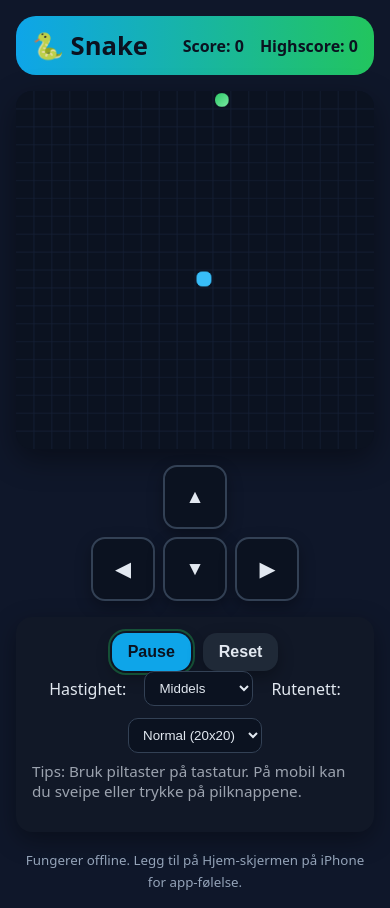
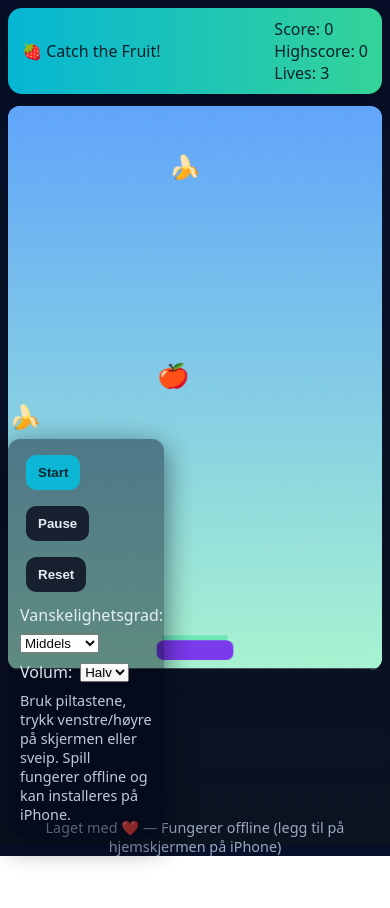
Before and after one commit to frigstad/snake-game, a plain HTML site: page index.html in a window 390 px wide. Both pictures are taken after a click on the button "Start". After the commit the page ends 856 px from the top, so only its background shows below. Drawn offline with Linux system fonts and the light colour scheme.

Commit message:
Add files via upload

```diff
--- a/index.html
+++ b/index.html
@@ -1,75 +1,65 @@
-<!DOCTYPE html>
+<!doctype html>
 <html lang="no">
 <head>
-  <meta charset="UTF-8" />
+  <meta charset="utf-8" />
   <meta name="viewport" content="width=device-width, initial-scale=1, viewport-fit=cover" />
-  <title>Snake – Nettleser & iPhone</title>
-  <meta name="description" content="Et enkelt Snake-spill med tastatur og touch. Installer som app via Hjem-skjermen." />
-  <meta name="theme-color" content="#0ea5e9" />
-
-  <!-- iOS PWA friendliness -->
+  <meta name="theme-color" content="#06b6d4" />
+  <title>Catch the Fruit!</title>
+  <link rel="manifest" href="manifest.webmanifest" />
+  <link rel="stylesheet" href="style.css" />
   <meta name="apple-mobile-web-app-capable" content="yes">
   <meta name="apple-mobile-web-app-status-bar-style" content="black-translucent">
-  <meta name="apple-mobile-web-app-title" content="Snake">
   <link rel="apple-touch-icon" href="icons/icon-180.png" />
-
-  <link rel="manifest" href="manifest.webmanifest" />
-  <link rel="stylesheet" href="style.css" />
 </head>
 <body>
   <div id="app">
+    <div id="watermark">Amund er kul</div>
     <header class="topbar">
-      <h1>🐍 Snake</h1>
-      <div class="scores">
+      <div class="title">🍓 Catch the Fruit!</div>
+      <div class="hud">
         <div>Score: <span id="score">0</span></div>
         <div>Highscore: <span id="highscore">0</span></div>
+        <div>Lives: <span id="lives">3</span></div>
       </div>
     </header>
 
-    <main class="game-area">
-      <canvas id="game" width="480" height="480" aria-label="Snake spillbrett" role="img"></canvas>
+    <main class="game-shell">
+      <canvas id="game"></canvas>
 
-      <div class="controls">
-        <div class="row">
-          <button id="btn-up" class="btn btn-dir" aria-label="Opp">▲</button>
+      <div class="controls-panel">
+        <div class="controls-row">
+          <button id="startBtn" class="btn primary">Start</button>
+          <button id="pauseBtn" class="btn">Pause</button>
+          <button id="resetBtn" class="btn">Reset</button>
         </div>
-        <div class="row">
-          <button id="btn-left" class="btn btn-dir" aria-label="Venstre">◀</button>
-          <button id="btn-down" class="btn btn-dir" aria-label="Ned">▼</button>
-          <button id="btn-right" class="btn btn-dir" aria-label="Høyre">▶</button>
-        </div>
-      </div>
-
-      <section class="panel">
-        <div class="row gap">
-          <button id="startPause" class="btn btn-primary">Start</button>
-          <button id="reset" class="btn">Reset</button>
-        </div>
-        <div class="row gap">
-          <label for="speed">Hastighet:</label>
-          <select id="speed">
-            <option value="160">Rolig</option>
-            <option value="120" selected>Middels</option>
-            <option value="90">Rask</option>
-            <option value="60">Ekstra rask</option>
+        <div class="controls-row small">
+          <label for="difficulty">Vanskelighetsgrad:</label>
+          <select id="difficulty">
+            <option value="easy">Rolig</option>
+            <option value="medium" selected>Middels</option>
+            <option value="hard">Vanskelig</option>
           </select>
-
-          <label for="grid">Rutenett:</label>
-          <select id="grid">
-            <option value="16">Stor (16x16)</option>
-            <option value="20" selected>Normal (20x20)</option>
-            <option value="24">Liten (24x24)</option>
+          <label for="volume">Volum:</label>
+          <select id="volume">
+            <option value="0">Av</option>
+            <option value="0.5" selected>Halv</option>
+            <option value="1">Full</option>
           </select>
         </div>
-        <p class="hint">
-          Tips: Bruk piltaster på tastatur. På mobil kan du sveipe eller trykke på pilknappene.
-        </p>
-      </section>
+        <p class="hint">Bruk piltastene, trykk venstre/høyre på skjermen eller sveip. Spill fungerer offline og kan installeres på iPhone.</p>
+      </div>
     </main>
 
-    <footer class="footer">
-      <small>Fungerer offline. Legg til på Hjem-skjermen på iPhone for app-følelse.</small>
-    </footer>
+    <div id="overlay" class="overlay hidden" role="dialog" aria-modal="true">
+      <div class="overlay-content">
+        <h2 id="overlay-title">Game Over</h2>
+        <p id="overlay-msg">Du fikk <span id="final-score">0</span> poeng!</p>
+        <button id="playAgain" class="btn primary">Spill igjen</button>
+        <button id="gotoHome" class="btn">Til hovedmeny</button>
+      </div>
+    </div>
+
+    <footer class="footer">Laget med ❤️ — Fungerer offline (legg til på hjemskjermen på iPhone)</footer>
   </div>
 
   <script src="script.js"></script>
--- a/script.js
+++ b/script.js
@@ -1,259 +1,138 @@
+
 (() => {
   const canvas = document.getElementById('game');
-  const ctx = canvas.getContext('2d');
+  const ctx = canvas.getContext('2d', {alpha:false});
   const scoreEl = document.getElementById('score');
-  const highscoreEl = document.getElementById('highscore');
-  const startPauseBtn = document.getElementById('startPause');
-  const resetBtn = document.getElementById('reset');
-  const speedSel = document.getElementById('speed');
-  const gridSel = document.getElementById('grid');
+  const highEl = document.getElementById('highscore');
+  const livesEl = document.getElementById('lives');
+  const startBtn = document.getElementById('startBtn');
+  const pauseBtn = document.getElementById('pauseBtn');
+  const resetBtn = document.getElementById('resetBtn');
+  const difficultySel = document.getElementById('difficulty');
+  const overlay = document.getElementById('overlay');
+  const finalScore = document.getElementById('final-score');
+  const playAgain = document.getElementById('playAgain');
+  const watermark = document.getElementById('watermark');
 
-  const btnUp = document.getElementById('btn-up');
-  const btnDown = document.getElementById('btn-down');
-  const btnLeft = document.getElementById('btn-left');
-  const btnRight = document.getElementById('btn-right');
+  function fitCanvas() {
+    // full available viewport size (account for device pixel ratio)
+    const DPR = window.devicePixelRatio || 1;
+    const w = Math.max(320, Math.floor(window.innerWidth * DPR));
+    const h = Math.max(480, Math.floor((window.innerHeight - 160) * DPR));
+    canvas.width = w; canvas.height = h;
+  }
+  window.addEventListener('resize', () => { fitCanvas(); draw(); });
 
-  // Game state
-  let gridSize = parseInt(gridSel.value, 10); // cells in one row/col
-  let cell = canvas.width / gridSize;
-  let snake, dir, food, score, playing, tickMs, lastTick, moveQueue;
+  let running=false, score=0, highscore=loadHS(), lives=3;
+  let items=[], basket={x:0,y:0,w:120,h:30,speed:8}, lastSpawn=0, spawnInterval=1200, gravity=2.0, lastTime=0;
+  let difficulty='medium';
 
-  function loadHighscore() {
-    const hs = localStorage.getItem('snake_highscore');
-    return hs ? parseInt(hs, 10) : 0;
+  const TYPES=[{id:'apple',emoji:'🍎',p:1,prob:40},{id:'banana',emoji:'🍌',p:2,prob:30},{id:'grape',emoji:'🍇',p:3,prob:20},{id:'straw',emoji:'🍓',p:4,prob:8},{id:'bomb',emoji:'💣',p:0,prob:2,bomb:true}];
+
+  function pick(){const total=TYPES.reduce((s,t)=>s+t.prob,0);let r=Math.random()*total,acc=0;for(let t of TYPES){acc+=t.prob;if(r<=acc) return t}return TYPES[0]}
+
+  function resetState(){
+    fitCanvas();
+    score=0;lives=3;items=[];
+    spawnInterval = difficulty==='hard'?900:(difficulty==='easy'?1500:1200);
+    gravity = difficulty==='hard'?2.4:(difficulty==='easy'?1.6:2.0);
+    const W = canvas.width / (window.devicePixelRatio||1);
+    const H = canvas.height / (window.devicePixelRatio||1);
+    basket.w = Math.max(80, Math.floor(W/6)); basket.h = Math.max(24, Math.floor(basket.w/4));
+    basket.x = (W - basket.w)/2; basket.y = H - basket.h - 12;
+    updateHUD(); updateHigh();
   }
-  function saveHighscore(v) {
-    localStorage.setItem('snake_highscore', String(v));
-  }
-  function updateHighscore() {
-    const hs = loadHighscore();
-    highscoreEl.textContent = hs;
+  function loadHS(){const v=localStorage.getItem('ctf_hs');return v?parseInt(v,10):0}
+  function saveHS(v){localStorage.setItem('ctf_hs',String(v))}
+  function updateHigh(){document.getElementById('highscore').textContent = highscore}
+  function updateHUD(){scoreEl.textContent=score; livesEl.textContent=lives}
+
+  function spawn(){
+    const t = pick();
+    const DPR=window.devicePixelRatio||1;
+    const W = canvas.width / DPR;
+    const size = Math.max(28, Math.floor(W/(6+Math.random()*6)));
+    const x = Math.random()*(W - size);
+    const speed = gravity * (1 + Math.random()*0.7);
+    items.push({type:t.id,emoji:t.emoji,x:x,y:-size,w:size,h:size,vy:speed,points:t.p,bomb:!!t.bomb});
   }
 
-  function resetState() {
-    gridSize = parseInt(gridSel.value, 10);
-    cell = canvas.width / gridSize;
-    tickMs = parseInt(speedSel.value, 10);
-    snake = [{x: Math.floor(gridSize/2), y: Math.floor(gridSize/2)}];
-    dir = {x: 1, y: 0};
-    score = 0;
-    scoreEl.textContent = score;
-    moveQueue = [];
-    spawnFood();
+  function draw(){
+    const DPR=window.devicePixelRatio||1;
+    const W = canvas.width, H = canvas.height;
+    ctx.clearRect(0,0,W,H);
+    // background gradient
+    const g = ctx.createLinearGradient(0,0,0,H);
+    g.addColorStop(0,'#60a5fa'); g.addColorStop(1,'#a7f3d0');
+    ctx.fillStyle = g; ctx.fillRect(0,0,W,H);
+
+    ctx.save(); ctx.scale(DPR,DPR);
+    // items
+    ctx.textAlign = 'left'; ctx.textBaseline = 'top'; ctx.font = '28px serif';
+    items.forEach(it => { ctx.fillText(it.emoji, it.x, it.y + it.h - 6); });
+    // basket
+    ctx.fillStyle = '#7c3aed'; roundRect(ctx, basket.x, basket.y, basket.w, basket.h, 8); ctx.fill();
+    ctx.fillStyle = '#6ee7b7'; ctx.fillRect(basket.x+6, basket.y-6, basket.w-12, 6);
+
+    // ground line
+    ctx.fillStyle = '#0b1220'; ctx.fillRect(0, (canvas.height/DPR)-2, (canvas.width/DPR), 2);
+
+    ctx.restore();
+  }
+  function roundRect(ctx,x,y,w,h,r){ctx.beginPath();ctx.moveTo(x+r,y);ctx.arcTo(x+w,y,x+w,y+h,r);ctx.arcTo(x+w,y+h,x,y+h,r);ctx.arcTo(x,y+h,x,y,r);ctx.arcTo(x,y,x+w,y,r);ctx.closePath()}
+
+  function loop(ts){
+    if(!running){ lastTime=ts; requestAnimationFrame(loop); return; }
+    const delta = ts - lastTime; lastTime = ts;
+    if (ts - lastSpawn > spawnInterval){ spawn(); lastSpawn = ts; spawnInterval = Math.max(450, spawnInterval * 0.995); }
+    for (let i=items.length-1;i>=0;i--){
+      const it = items[i]; it.y += it.vy * (delta/16);
+      const DPR=window.devicePixelRatio||1;
+      const H = canvas.height / DPR;
+      if (it.y + it.h >= basket.y && it.x + it.w > basket.x && it.x < basket.x + basket.w){
+        if (it.bomb){ lives--; play('bomb'); } else { score += it.points; play('catch'); spawnInterval = Math.max(450, spawnInterval - (it.points*4)); }
+        items.splice(i,1); updateHUD(); if (lives<=0) return endGame();
+        continue;
+      }
+      if (it.y > H + 100){ if (!it.bomb){ lives--; updateHUD(); play('miss'); if (lives<=0) return endGame(); } items.splice(i,1); }
+    }
+    draw();
+    requestAnimationFrame(loop);
   }
 
-  function spawnFood() {
-    while (true) {
-      const f = {
-        x: Math.floor(Math.random() * gridSize),
-        y: Math.floor(Math.random() * gridSize)
-      };
-      if (!snake.some(s => s.x === f.x && s.y === f.y)) {
-        food = f;
-        return;
-      }
-    }
+  function start(){ if (!running){ running=true; lastTime=performance.now(); requestAnimationFrame(loop); } }
+  function pause(){ running=false }
+  function reset(){ running=false; resetState(); draw(); overlay.classList.add('hidden'); }
+
+  function endGame(){ running=false; if (score>highscore){ highscore=score; saveHS(highscore); updateHigh(); } document.getElementById('final-score').textContent = score; overlay.classList.remove('hidden'); }
+
+  function moveBasket(dir){ basket.x += dir * basket.speed * 8; const W = canvas.width / (window.devicePixelRatio||1); basket.x = Math.max(0, Math.min(basket.x, W - basket.w)); draw(); }
+  window.addEventListener('keydown',(e)=>{ if(e.key==='ArrowLeft') moveBasket(-1); if(e.key==='ArrowRight') moveBasket(1); if(e.key===' ') { if (running) pause(); else start(); } });
+
+  // touch controls: tap halves and swipe
+  let touchStart=null;
+  canvas.addEventListener('touchstart',(e)=>{ e.preventDefault(); const t=e.touches[0]; touchStart={x:t.clientX,y:t.clientY}; const w=window.innerWidth; if (t.clientX < w/2) moveBasket(-1); else moveBasket(1); }, {passive:false});
+  canvas.addEventListener('touchend',(e)=>{ if(!touchStart) return; const t=e.changedTouches[0]; const dx=t.clientX-touchStart.x, dy=t.clientY-touchStart.y; if(Math.abs(dx)>30 && Math.abs(dx)>Math.abs(dy)) moveBasket(dx>0?1:-1); touchStart=null; }, {passive:true});
+
+  startBtn.addEventListener('click', ()=> start());
+  pauseBtn.addEventListener('click', ()=> pause());
+  resetBtn.addEventListener('click', ()=> reset());
+  playAgain.addEventListener('click', ()=> { reset(); start(); });
+  document.getElementById('gotoHome').addEventListener('click', ()=> { overlay.classList.add('hidden'); reset(); });
+
+  difficultySel.addEventListener('change', ()=> { difficulty = difficultySel.value; resetState(); draw(); });
+
+  function play(name){ try{ const ctxA = new (window.AudioContext||window.webkitAudioContext)(); const o = ctxA.createOscillator(); const g = ctxA.createGain(); o.connect(g); g.connect(ctxA.destination); if(name==='catch'){ o.type='sine'; o.frequency.value=880; g.gain.value=0.06; } if(name==='bomb'){ o.type='square'; o.frequency.value=120; g.gain.value=0.12;} if(name==='miss'){ o.type='sawtooth'; o.frequency.value=240; g.gain.value=0.04;} o.start(); g.gain.exponentialRampToValueAtTime(0.001, ctxA.currentTime + 0.18); setTimeout(()=>{ o.stop(); ctxA.close(); },220);}catch(e){} }
+
+  // watermark blinking: every 30s show for 4s
+  function watermarkLoop(){
+    setTimeout(()=>{
+      function cycle(){ watermark.classList.add('show'); setTimeout(()=>watermark.classList.remove('show'),4000); setTimeout(cycle,30000); }
+      cycle();
+    },30000);
   }
 
-  function drawRoundedRect(x, y, w, h, r) {
-    ctx.beginPath();
-    ctx.moveTo(x+r, y);
-    ctx.arcTo(x+w, y, x+w, y+h, r);
-    ctx.arcTo(x+w, y+h, x, y+h, r);
-    ctx.arcTo(x, y+h, x, y, r);
-    ctx.arcTo(x, y, x+w, y, r);
-    ctx.closePath();
-  }
-
-  function draw() {
-    // Background grid
-    ctx.fillStyle = '#0b1220';
-    ctx.fillRect(0,0,canvas.width,canvas.height);
-
-    // Subtle grid lines
-    ctx.strokeStyle = '#172036';
-    ctx.lineWidth = 1;
-    ctx.beginPath();
-    for (let i=1; i<gridSize; i++) {
-      const p = i*cell;
-      ctx.moveTo(p, 0); ctx.lineTo(p, canvas.height);
-      ctx.moveTo(0, p); ctx.lineTo(canvas.width, p);
-    }
-    ctx.stroke();
-
-    // Food
-    const fx = food.x * cell, fy = food.y * cell;
-    drawRoundedRect(fx+3, fy+3, cell-6, cell-6, Math.min(10, cell/3));
-    const grad = ctx.createLinearGradient(fx, fy, fx+cell, fy+cell);
-    grad.addColorStop(0, '#22c55e');
-    grad.addColorStop(1, '#86efac');
-    ctx.fillStyle = grad;
-    ctx.fill();
-
-    // Snake
-    snake.forEach((seg, i) => {
-      const x = seg.x*cell, y = seg.y*cell;
-      const radius = Math.min(10, cell/3);
-      drawRoundedRect(x+2, y+2, cell-4, cell-4, radius);
-      // head glow
-      if (i === 0) {
-        const g = ctx.createRadialGradient(x+cell/2, y+cell/2, 2, x+cell/2, y+cell/2, cell);
-        g.addColorStop(0, '#0ea5e9');
-        g.addColorStop(1, 'rgba(14,165,233,0)');
-        ctx.fillStyle = g;
-        ctx.fill();
-      }
-      ctx.fillStyle = i === 0 ? '#38bdf8' : '#1d4ed8';
-      ctx.fill();
-    });
-  }
-
-  function step(ts) {
-    if (!playing) return;
-    if (!lastTick) lastTick = ts;
-    if (ts - lastTick >= tickMs) {
-      lastTick = ts;
-      // apply queued turn if any
-      if (moveQueue.length) {
-        dir = moveQueue.shift();
-      }
-      const head = {x: snake[0].x + dir.x, y: snake[0].y + dir.y};
-
-      // Wrap around edges to make it beginner-friendly
-      head.x = (head.x + gridSize) % gridSize;
-      head.y = (head.y + gridSize) % gridSize;
-
-      // Self collision?
-      if (snake.some((s, idx) => idx !== 0 && s.x === head.x && s.y === head.y)) {
-        gameOver();
-        return;
-      }
-
-      snake.unshift(head);
-
-      // Eat?
-      if (head.x === food.x && head.y === food.y) {
-        score += 1;
-        scoreEl.textContent = score;
-        spawnFood();
-        // slightly increase speed every 5 points (min 50ms)
-        if (score % 5 === 0) {
-          tickMs = Math.max(50, tickMs - 5);
-        }
-      } else {
-        snake.pop();
-      }
-      draw();
-    }
-    requestAnimationFrame(step);
-  }
-
-  function gameOver() {
-    playing = false;
-    startPauseBtn.textContent = 'Start';
-    // Update highscore
-    const hs = loadHighscore();
-    if (score > hs) {
-      saveHighscore(score);
-    }
-    updateHighscore();
-
-    // Overlay
-    ctx.save();
-    ctx.fillStyle = 'rgba(0,0,0,0.5)';
-    ctx.fillRect(0,0,canvas.width,canvas.height);
-    ctx.fillStyle = '#e2e8f0';
-    ctx.font = '700 28px system-ui, -apple-system, Segoe UI, Roboto, Arial';
-    ctx.textAlign = 'center';
-    ctx.fillText('Game Over', canvas.width/2, canvas.height/2 - 10);
-    ctx.font = '500 18px system-ui, -apple-system, Segoe UI, Roboto, Arial';
-    ctx.fillText('Trykk Start for å spille igjen', canvas.width/2, canvas.height/2 + 18);
-    ctx.restore();
-  }
-
-  // Controls
-  function scheduleTurn(nx, ny) {
-    // Prevent reversing directly
-    const last = moveQueue.length ? moveQueue[moveQueue.length-1] : dir;
-    if (last.x + nx === 0 && last.y + ny === 0) return;
-    moveQueue.push({x: nx, y: ny});
-  }
-
-  window.addEventListener('keydown', (e) => {
-    switch (e.key) {
-      case 'ArrowUp': scheduleTurn(0, -1); break;
-      case 'ArrowDown': scheduleTurn(0, 1); break;
-      case 'ArrowLeft': scheduleTurn(-1, 0); break;
-      case 'ArrowRight': scheduleTurn(1, 0); break;
-      case ' ': toggleStartPause(); break;
-    }
-  }, {passive: true});
-
-  // On-screen buttons
-  btnUp.addEventListener('click', () => scheduleTurn(0, -1));
-  btnDown.addEventListener('click', () => scheduleTurn(0, 1));
-  btnLeft.addEventListener('click', () => scheduleTurn(-1, 0));
-  btnRight.addEventListener('click', () => scheduleTurn(1, 0));
-
-  // Touch swipe controls
-  let touchStart = null;
-  canvas.addEventListener('touchstart', (e) => {
-    e.preventDefault();
-    const t = e.changedTouches[0];
-    touchStart = {x: t.clientX, y: t.clientY};
-  }, {passive: false});
-  canvas.addEventListener('touchend', (e) => {
-    e.preventDefault();
-    if (!touchStart) return;
-    const t = e.changedTouches[0];
-    const dx = t.clientX - touchStart.x;
-    const dy = t.clientY - touchStart.y;
-    const ax = Math.abs(dx), ay = Math.abs(dy);
-    if (ax > 20 || ay > 20) {
-      if (ax > ay) {
-        scheduleTurn(dx > 0 ? 1 : -1, 0);
-      } else {
-        scheduleTurn(0, dy > 0 ? 1 : -1);
-      }
-    }
-    touchStart = null;
-  }, {passive: false});
-
-  function toggleStartPause() {
-    if (!playing) {
-      // If game over state, reset the screen (keep snake)
-      playing = true;
-      startPauseBtn.textContent = 'Pause';
-      lastTick = 0;
-      requestAnimationFrame(step);
-    } else {
-      playing = false;
-      startPauseBtn.textContent = 'Start';
-    }
-  }
-
-  startPauseBtn.addEventListener('click', toggleStartPause);
-  resetBtn.addEventListener('click', () => {
-    resetState();
-    draw();
-    playing = false;
-    startPauseBtn.textContent = 'Start';
-  });
-
-  speedSel.addEventListener('change', () => {
-    tickMs = parseInt(speedSel.value, 10);
-  });
-  gridSel.addEventListener('change', () => {
-    // Recompute cell size keeping canvas fixed
-    gridSize = parseInt(gridSel.value, 10);
-    cell = canvas.width / gridSize;
-    // Recreate state to match new grid cleanly
-    resetState();
-    draw();
-  });
-
-  // Init
-  updateHighscore();
-  resetState();
-  draw();
+  // init
+  fitCanvas(); resetState(); draw(); watermarkLoop(); updateHigh();
+  window.game = {start:start,pause:pause,reset:reset};
 })();
--- a/style.css
+++ b/style.css
@@ -1,35 +1,27 @@
-* { box-sizing: border-box; }
-html, body { height: 100%; margin: 0; padding: 0; font-family: system-ui, -apple-system, Segoe UI, Roboto, Arial, sans-serif; background: #0f172a; color: #e2e8f0; }
-#app { max-width: 960px; margin: 0 auto; padding: 16px; }
 
-.topbar { display: flex; justify-content: space-between; align-items: center; gap: 16px; padding: 12px 16px; background: linear-gradient(90deg, #0ea5e9, #22c55e); border-radius: 20px; color: #0b1220; }
-.topbar h1 { margin: 0; font-size: 1.6rem; }
-.scores { display: flex; gap: 16px; font-weight: 700; }
+:root{--bg:#0b1220;--accent:#06b6d4;--accent2:#34d399;--text:#e6eef6}
+*{box-sizing:border-box;margin:0;padding:0}html,body,#app{height:100%}body{font-family:system-ui,-apple-system,Segoe UI,Roboto,Arial;background:linear-gradient(180deg,#071029,#0b1220);color:var(--text);overflow:hidden}
+#app{display:flex;flex-direction:column;max-width:1200px;margin:0 auto;padding:8px;height:100%}
+.topbar{display:flex;justify-content:space-between;align-items:center;padding:10px 14px;background:linear-gradient(90deg,var(--accent),var(--accent2));border-radius:14px;color:#04202a;box-shadow:0 8px 30px rgba(2,6,23,0.6)}
+.game-shell{flex:1;display:flex;gap:12px;align-items:stretch;margin-top:12px;height:calc(100vh - 200px);position:relative}
+canvas#game{flex:1;width:100%;height:100%;border-radius:12px;display:block;touch-action:none;background:linear-gradient(180deg,#60a5fa,#a7f3d0)}
+.controls-panel{width:320px;max-width:40%;background:rgba(2,6,23,0.45);padding:12px;border-radius:12px;box-shadow:0 8px 30px rgba(2,6,23,0.6)}
+.btn{appearance:none;border:none;padding:10px 12px;border-radius:10px;background:#111827;color:var(--text);font-weight:700;cursor:pointer;margin:4px 6px}
+.btn.primary{background:var(--accent);color:#04202a}
+.controls-row{display:flex;align-items:center;gap:8px;flex-wrap:wrap;justify-content:flex-start;margin-bottom:8px}
+.hint{color:#c7d3e0;font-size:0.9rem;margin-top:6px}.footer{text-align:center;margin-top:8px;color:#9aa9bc;font-size:0.9rem}
 
-.game-area { display: grid; grid-template-columns: 1fr; gap: 16px; margin-top: 16px; }
-@media (min-width: 800px) {
-  .game-area { grid-template-columns: 480px 1fr; align-items: start; }
+/* overlay */
+.overlay{position:absolute;inset:0;display:flex;align-items:center;justify-content:center;background:rgba(2,6,23,0.35);backdrop-filter:blur(6px)}.overlay.hidden{display:none}
+.overlay-content{background:linear-gradient(180deg,#ffffff11,#00000055);padding:18px;border-radius:14px;text-align:center;box-shadow:0 12px 40px rgba(0,0,0,0.6);max-width:320px}
+
+/* watermark */
+#watermark{position:fixed;left:50%;top:50%;transform:translate(-50%,-50%) rotate(-10deg);font-size:40px;opacity:0;color:#ffffff11;font-weight:900;pointer-events:none;z-index:0;transition:opacity 0.6s}
+#watermark.show{opacity:1;color:#ffffffcc;transition:opacity 0.4s}
+
+/* mobile layout */
+@media(max-width:800px){
+  .controls-panel{width:calc(100% - 16px);position:fixed;left:8px;right:8px;bottom:8px;opacity:0.96}
+  .game-shell{flex-direction:column;height:calc(100vh - 140px);padding-bottom:140px}
+  #watermark{font-size:32px}
 }
-
-canvas#game { width: 100%; height: auto; background: #0b1220; border-radius: 16px; box-shadow: 0 10px 30px rgba(0,0,0,0.4); touch-action: none; }
-
-.panel { background: #111827; padding: 16px; border-radius: 16px; box-shadow: 0 8px 24px rgba(0,0,0,0.35); }
-.row { display: flex; align-items: center; justify-content: center; }
-.row.gap { gap: 12px; flex-wrap: wrap; }
-
-.controls { display: grid; place-items: center; gap: 8px; user-select: none; }
-.controls .row { gap: 8px; }
-
-.btn { appearance: none; border: none; padding: 10px 16px; border-radius: 14px; font-size: 1rem; font-weight: 700; background: #1f2937; color: #e2e8f0; cursor: pointer; box-shadow: 0 6px 16px rgba(0,0,0,0.3); }
-.btn:hover { filter: brightness(1.08); }
-.btn:active { transform: translateY(1px); }
-.btn:focus { outline: 2px solid #22c55e55; outline-offset: 2px; }
-.btn-primary { background: #0ea5e9; color: #0b1220; }
-
-.btn-dir { width: 64px; height: 64px; font-size: 1.2rem; background: #0b1220; border: 2px solid #334155; }
-
-.footer { margin-top: 16px; text-align: center; color: #94a3b8; }
-
-.hint { color: #9ca3af; font-size: 0.95rem; margin-top: 8px; }
-select { background: #0b1220; color: #e2e8f0; border: 1px solid #334155; padding: 8px 10px; border-radius: 10px; }
-label { margin: 0 6px; }
```
Also changed, not shown: sw.js (+1 -31 lines), manifest.webmanifest.
